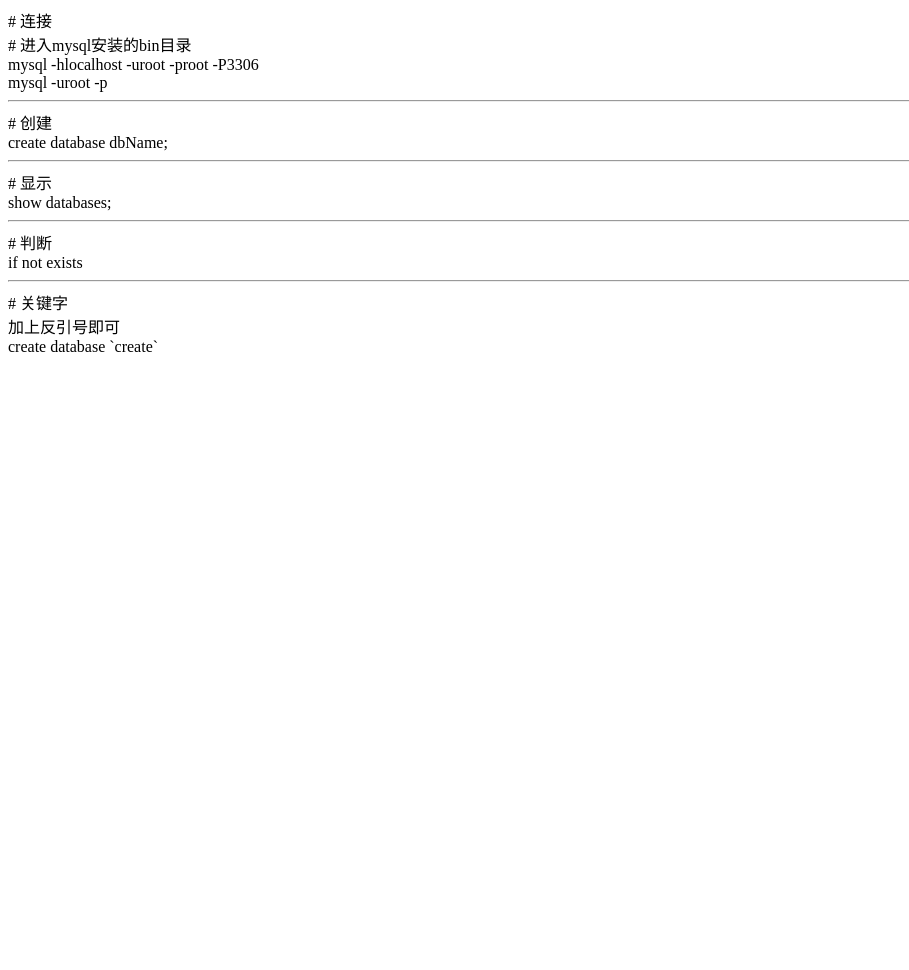
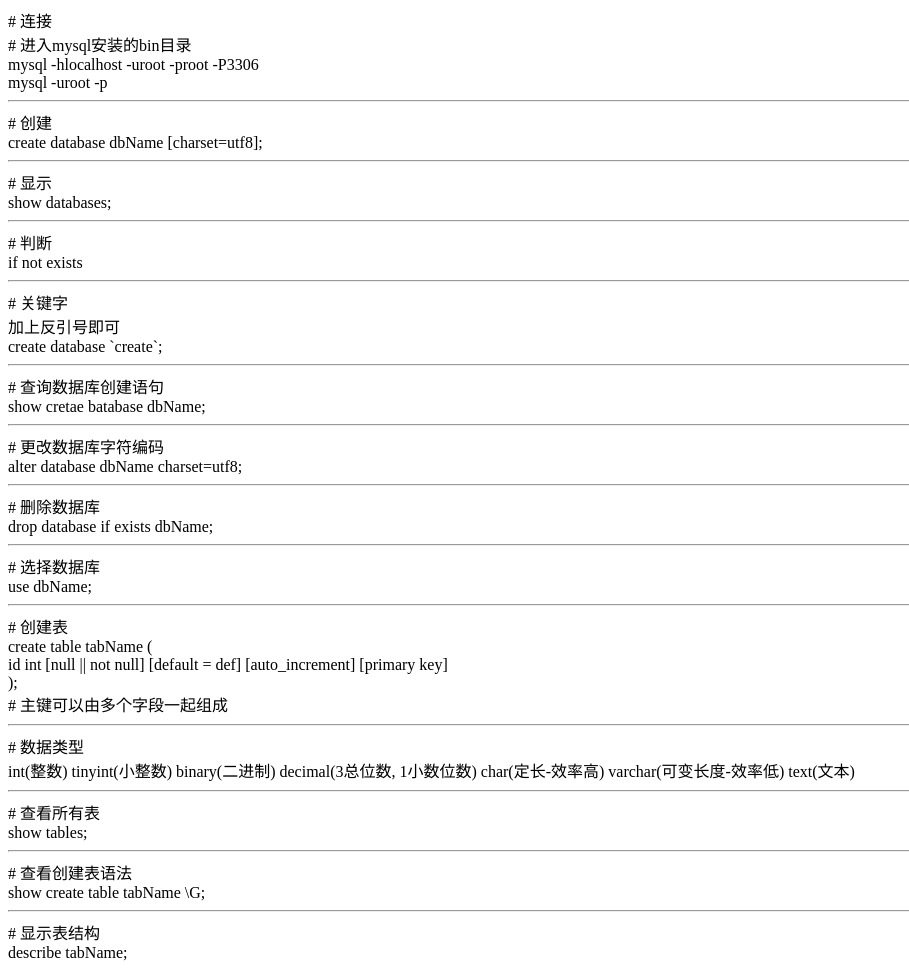
Before and after one commit to linzechao/php, a PHP site: page /sql.php in a window 1280 px wide. Shown: the whole page, without its empty margins (0-909 px from the left). Before the commit the page ends 352 px from the top, so only its background shows below. Run offline with PHP 8.4, Linux system fonts and the light colour scheme.

Commit message:
添加sql语句

```diff
--- a/video/sql.php
+++ b/video/sql.php
@@ -2,25 +2,60 @@
     echo '# 连接<br>';
     echo '# 进入mysql安装的bin目录<br>';
     echo 'mysql -hlocalhost -uroot -proot -P3306<br>';
-    echo 'mysql -uroot -p<br>';
+    echo 'mysql -uroot -p';
 
     echo '<hr>';
-
     echo '# 创建<br>';
-    echo 'create database dbName;<br>';
+    echo 'create database dbName [charset=utf8];';
 
     echo '<hr>';
-
     echo '# 显示<br>';
-    echo 'show databases;<br>';
+    echo 'show databases;';
 
     echo '<hr>';
-
     echo '# 判断<br>';
     echo 'if not exists';
 
     echo '<hr>';
-
     echo '# 关键字<br>';
     echo '加上反引号即可<br>';
-    echo 'create database `create`<br>';
+    echo 'create database `create`;';
+
+    echo '<hr>';
+    echo '# 查询数据库创建语句<br>';
+    echo 'show cretae batabase dbName;';
+
+    echo '<hr>';
+    echo '# 更改数据库字符编码<br>';
+    echo 'alter database dbName charset=utf8;';
+
+    echo '<hr>';
+    echo '# 删除数据库<br>';
+    echo 'drop database if exists dbName;<br>';
+
+    echo '<hr>';
+    echo '# 选择数据库<br>';
+    echo 'use dbName;';
+
+    echo '<hr>';
+    echo '# 创建表<br>';
+    echo 'create table tabName (<br>';
+    echo 'id int [null || not null] [default = def] [auto_increment] [primary key]<br>';
+    echo ');<br>';
+    echo '# 主键可以由多个字段一起组成';
+
+    echo '<hr>';
+    echo '# 数据类型<br>';
+    echo 'int(整数) tinyint(小整数) binary(二进制) decimal(3总位数, 1小数位数) char(定长-效率高) varchar(可变长度-效率低) text(文本)';
+
+    echo '<hr>';
+    echo '# 查看所有表<br>';
+    echo 'show tables;';
+
+    echo '<hr>';
+    echo '# 查看创建表语法<br>';
+    echo 'show create table tabName \G;';
+
+    echo '<hr>';
+    echo '# 显示表结构<br>';
+    echo 'describe tabName;';
```
